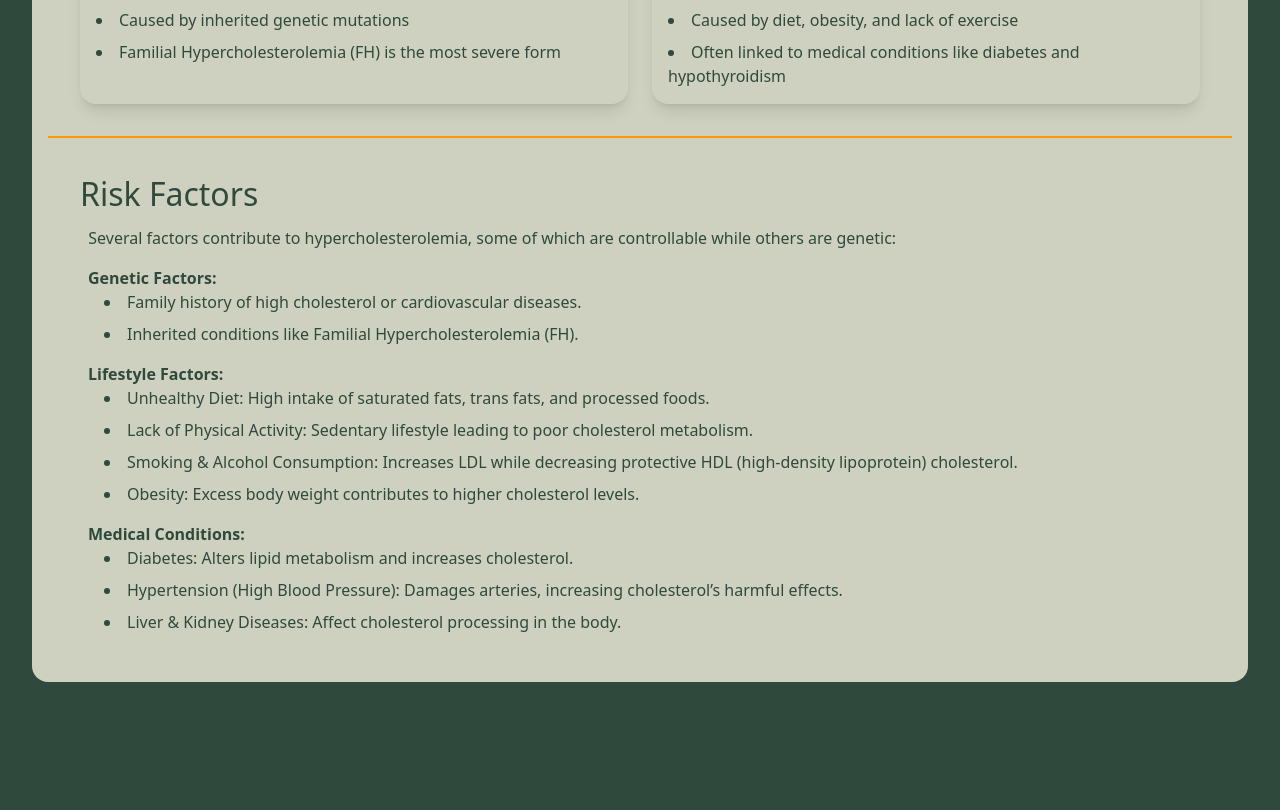
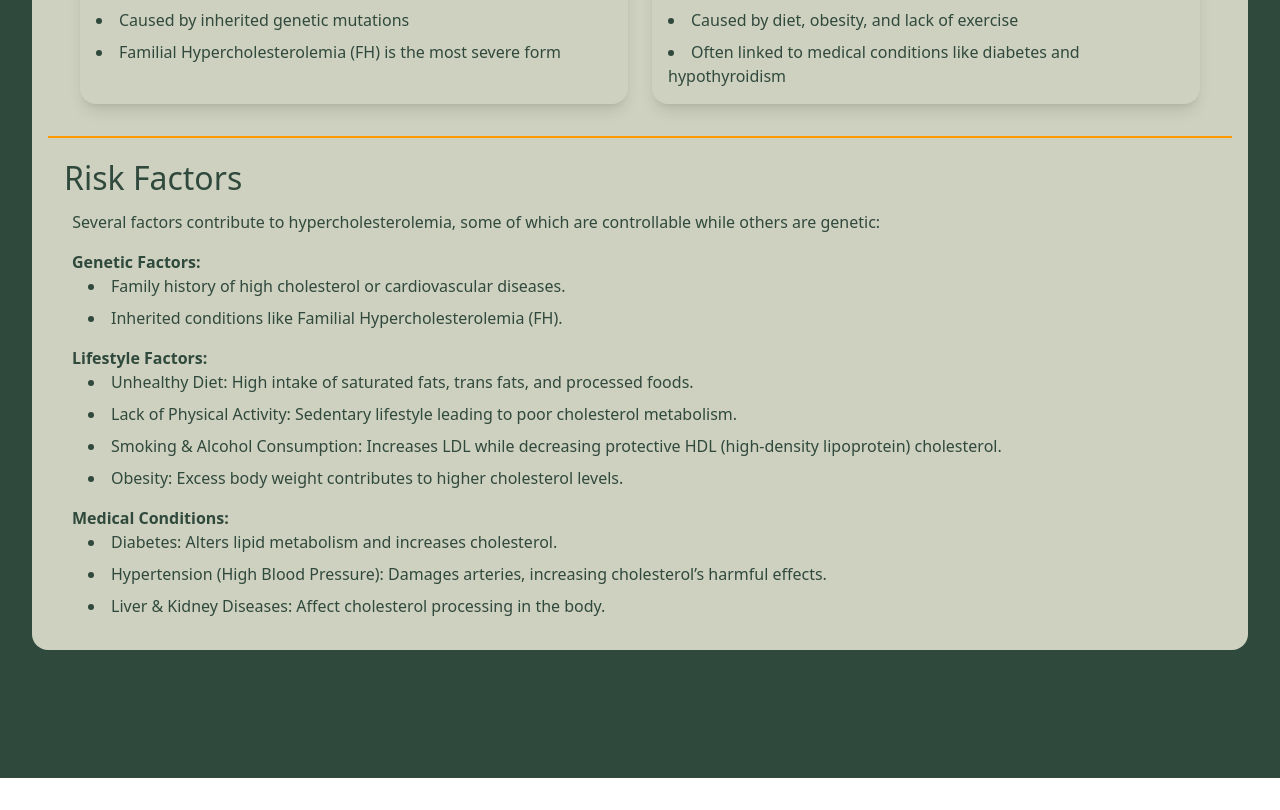
Before and after one commit to Luke1836/AsclepiusAI, a Next.js app: page /hypercholesterolemia in a window 1280 px wide. Shown: the part 520-1330 px from the top of the page. After the commit the page ends 1298 px from the top, so only its background shows below. Built offline with nearby package versions, Linux system fonts and the light colour scheme.

Commit message:
Routing 2

```diff
--- a/app/hypercholesterolemia/page.js
+++ b/app/hypercholesterolemia/page.js
@@ -28,7 +28,7 @@ export default function Hypercholesterolemia()
           </div>
         </div>
 
-        <div className="w-full border-t-2 border-t-amber-500 p-8">
+        <div className="w-full border-t-2 border-t-amber-500 p-4">
           <h2 className="text-[2rem] pb-2">Risk Factors</h2>
           <p>&nbsp;&nbsp;Several factors contribute to hypercholesterolemia, some of which are controllable while others are genetic:</p>
 
```
